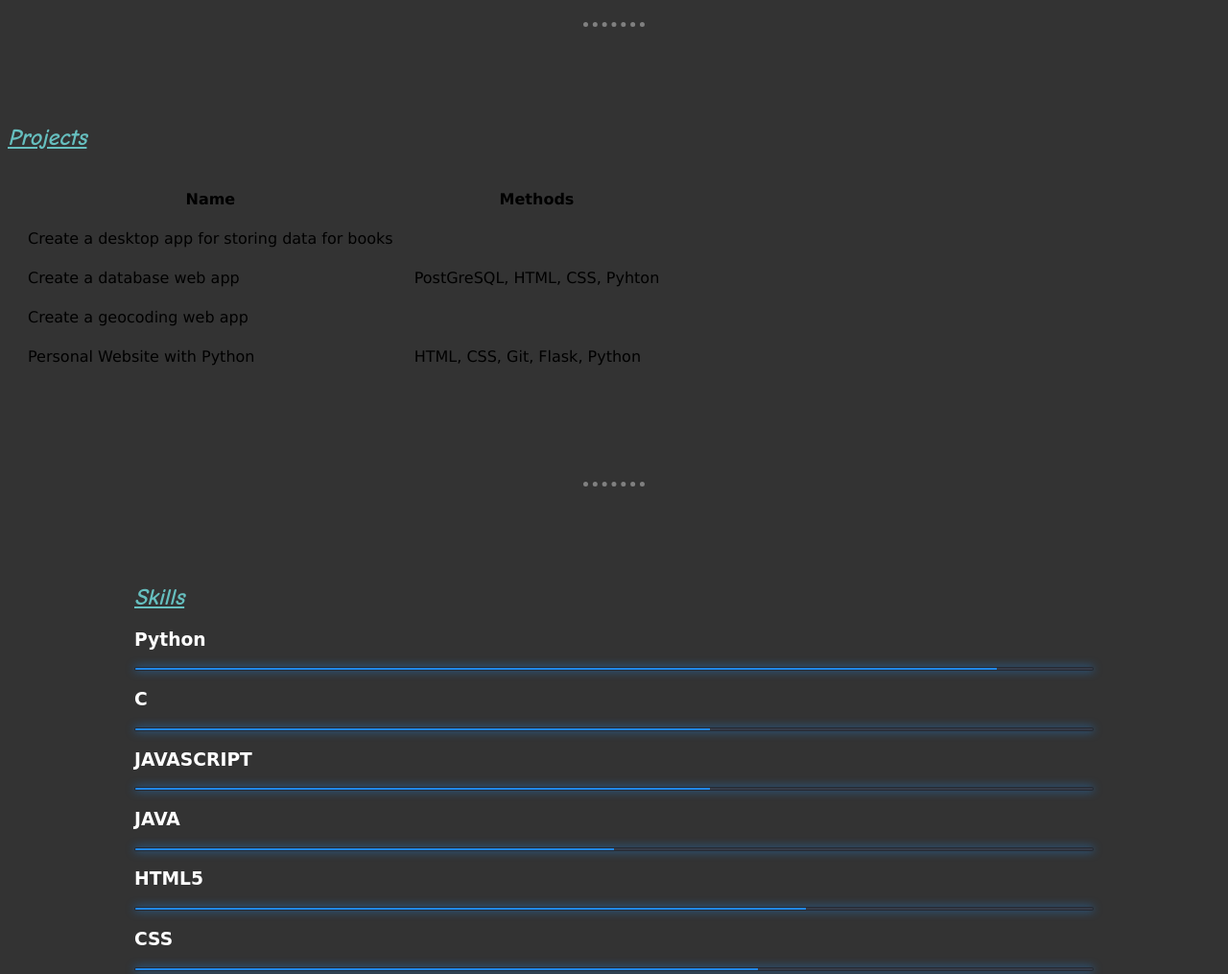
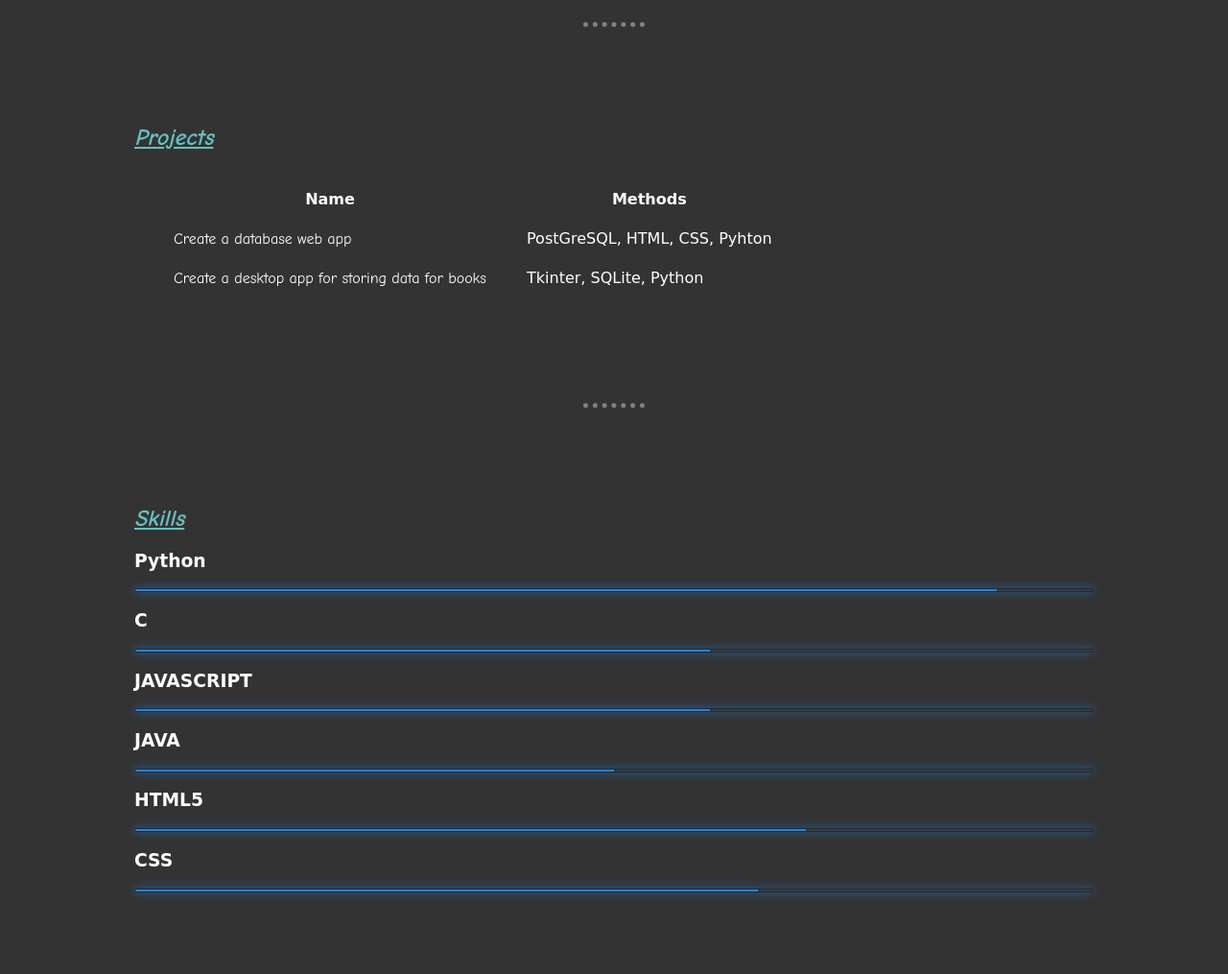
Before and after one commit to BoZheng84/cv, a plain HTML site: page index.html in a window 1280 px wide. Shown: the part 820-1835 px from the top of the page at 96% size. Drawn offline with Linux system fonts and the light colour scheme.

Commit message:
This is my cv website.

```diff
--- a/index.html
+++ b/index.html
@@ -75,7 +75,7 @@
 
   <section id="projects">
     <!--Projects Section-->
-    <div class="projects">
+    <div class="projects1">
     <h2>Projects</h2>
     <table cellspacing="20">
       <thead>
@@ -84,22 +84,18 @@
           <th>Methods</th>
         </tr>
       </thead>
-      <tbody>
+      <tbody class="project-links">
         <tr>
-          <td>Create a desktop app for storing data for books</td>
-          <td></td>
-        </tr>
-        <tr>
-          <td>Create a database web app</td>
+          <td>
+            <a href="https://n-collector.herokuapp.com/">Create a database web app</a>
+          </td>
           <td>PostGreSQL, HTML, CSS, Pyhton</td>
         </tr>
         <tr>
-          <td>Create a geocoding web app</td>
-          <td></td>
-        </tr>
-        <tr>
-          <td>Personal Website with Python</td>
-          <td>HTML, CSS, Git, Flask, Python</td>
+          <td>
+            <a href="https://github.com/BoZheng84/Bookshop-Database-App">Create a desktop app for storing data for books</a>
+          </td>
+          <td>Tkinter, SQLite, Python</td>
         </tr>
       </tbody>
     </table>
@@ -331,6 +327,7 @@
       <a href="contact.html">Contact</a>
     </footer>
   </center>
+  <p class="copyright">© 2020 Bo Zheng.</p>
   </div>
 </body>
 </html>
```
